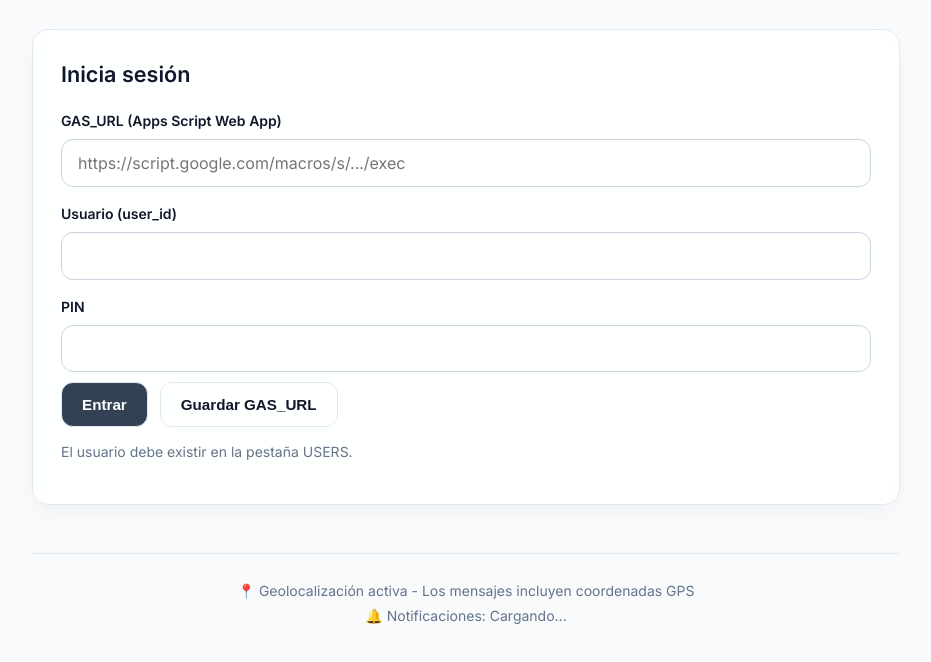
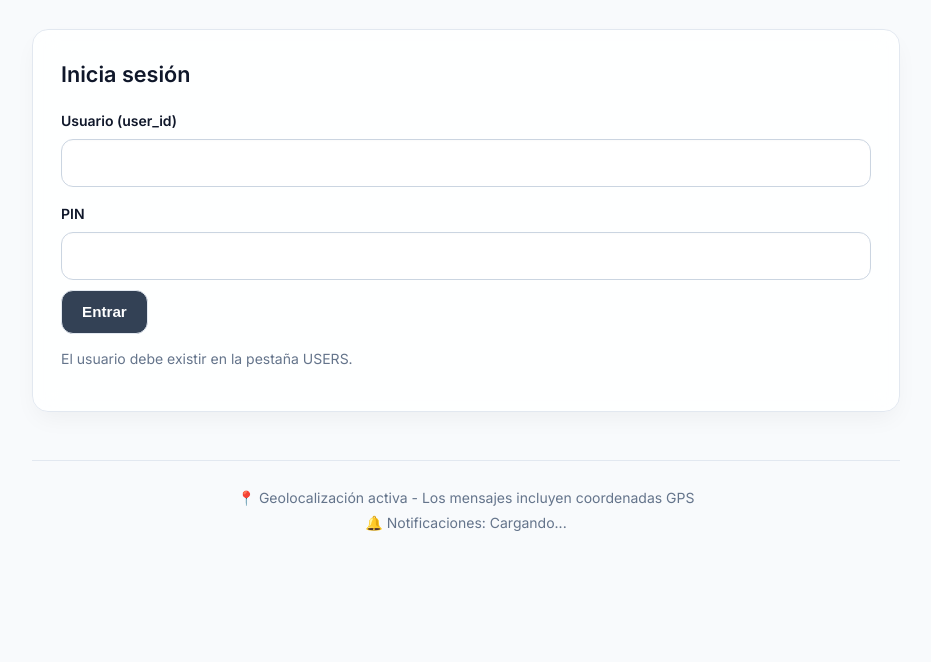
Before and after one commit to josepabloercr/app-cacisa, a website: page index.html in a window 1280 px wide. Shown: the part 88-750 px from the top of the page, without its empty margins (174-1105 px from the left). Drawn offline with Linux system fonts and the light colour scheme.

Commit message:
Sin GAS_URL

```diff
--- a/app.js
+++ b/app.js
@@ -32,11 +32,9 @@ const statusPill = $("#status");
 const btnInstall = $("#btn-install");
 
 // ----- Login -----
-const cfgInput   = $("#cfg-url");
 const loginUser  = $("#login-user");
 const loginPin   = $("#login-pin");
 const btnLogin   = $("#btn-login");
-const btnCfgSave = $("#cfg-save");
 const loginMsg   = $("#login-msg");
 
 // ----- Perfil / recordatorios -----
@@ -181,13 +179,10 @@ setOnline(navigator.onLine);
 
 // ================== Storage ==================
 function loadCfg(){
-  try { state.cfg = JSON.parse(localStorage.getItem(CFG_KEY) || "{}"); } catch {}
-  if (!state.cfg) state.cfg = {};
-  cfgInput.value = state.cfg.gasUrl || "";
+  state.cfg.gasUrl = "https://script.google.com/macros/s/AKfycbwHK_IZzL7uDck_wY_25uaKsokrtZxKgFlhYqPXimbd9BR5TPDmP4q7JlkhoaIf7imF/exec";
 }
 function saveCfg(){
-  state.cfg.gasUrl = cfgInput.value.trim();
-  localStorage.setItem(CFG_KEY, JSON.stringify(state.cfg));
+  // Eliminar guardado manual, la URL es automática
 }
 function loadAuth(){ try { state.auth = JSON.parse(localStorage.getItem(AUTH_KEY) || "null"); } catch { state.auth = null; } }
 function saveAuth(){ localStorage.setItem(AUTH_KEY, JSON.stringify(state.auth)); }
@@ -196,7 +191,7 @@ function saveOutbox(){ localStorage.setItem(OUTBOX_KEY, JSON.stringify(state.out
 
 loadCfg(); loadAuth(); loadOutbox();
 
-btnCfgSave?.addEventListener("click", () => { saveCfg(); toastMsg(loginMsg, "GAS_URL guardada ✅"); });
+
 
 // ================== GEOLOCALIZACIÓN ==================
 function updateGPSStatus(status, coords = null) {
@@ -337,8 +332,6 @@ async function requestGPSPermission() {
 
 // ================== LOGIN ==================
 btnLogin?.addEventListener("click", async ()=>{
-  saveCfg();
-
   if (!state.online) {
     loginMsg.textContent = "⚠️ Sin conexión. Necesitas internet para iniciar sesión la primera vez.";
     loginMsg.style.color = "#ff8080";
--- a/index.html
+++ b/index.html
@@ -30,9 +30,6 @@
 <section id="view-login" class="card">
   <h2>Inicia sesión</h2>
 
-  <label>GAS_URL (Apps Script Web App)</label>
-  <input id="cfg-url" type="text" placeholder="https://script.google.com/macros/s/.../exec" />
-
   <label>Usuario (user_id)</label>
   <input id="login-user" type="text" />
 
@@ -41,7 +38,6 @@
 
   <div class="stack">
     <button id="btn-login">Entrar</button>
-    <button id="cfg-save">Guardar GAS_URL</button>
   </div>
 
   <div id="login-msg" class="muted" style="margin-top:8px; color:#ff8080;"></div>
```
